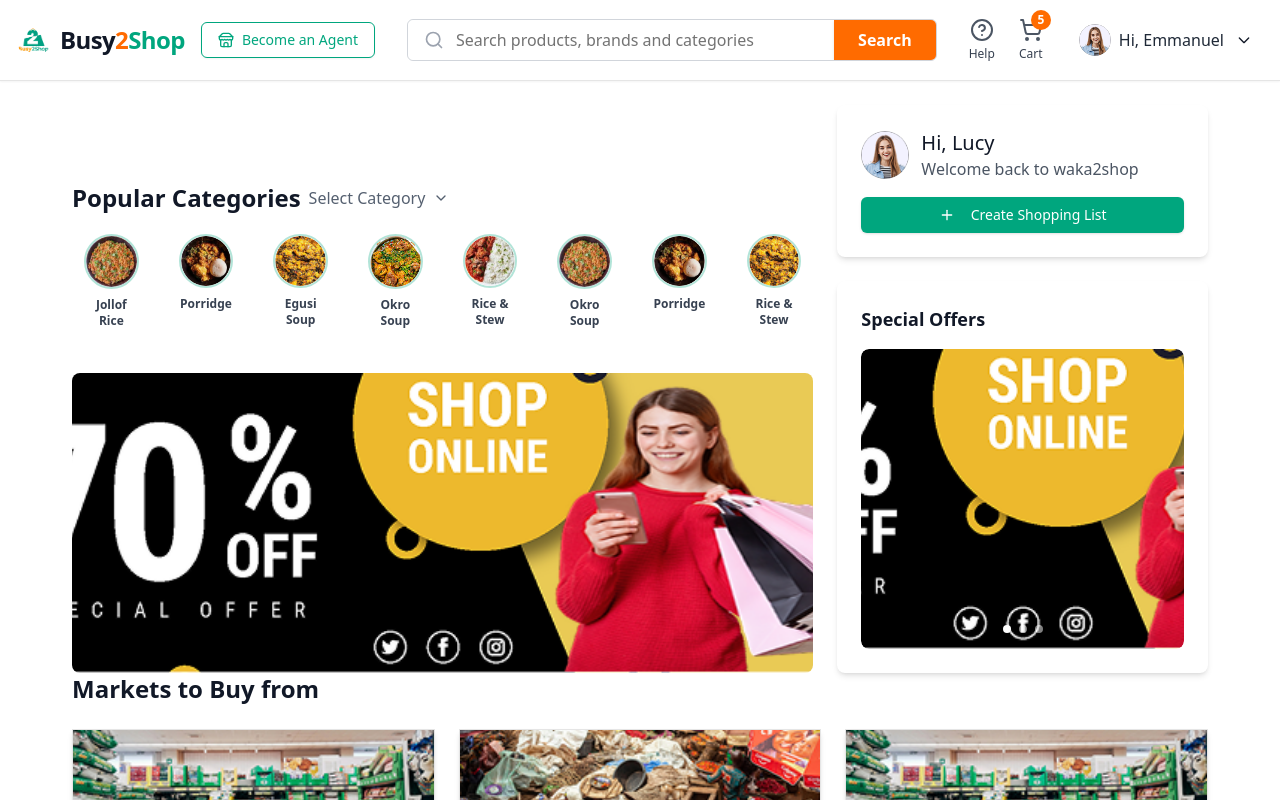
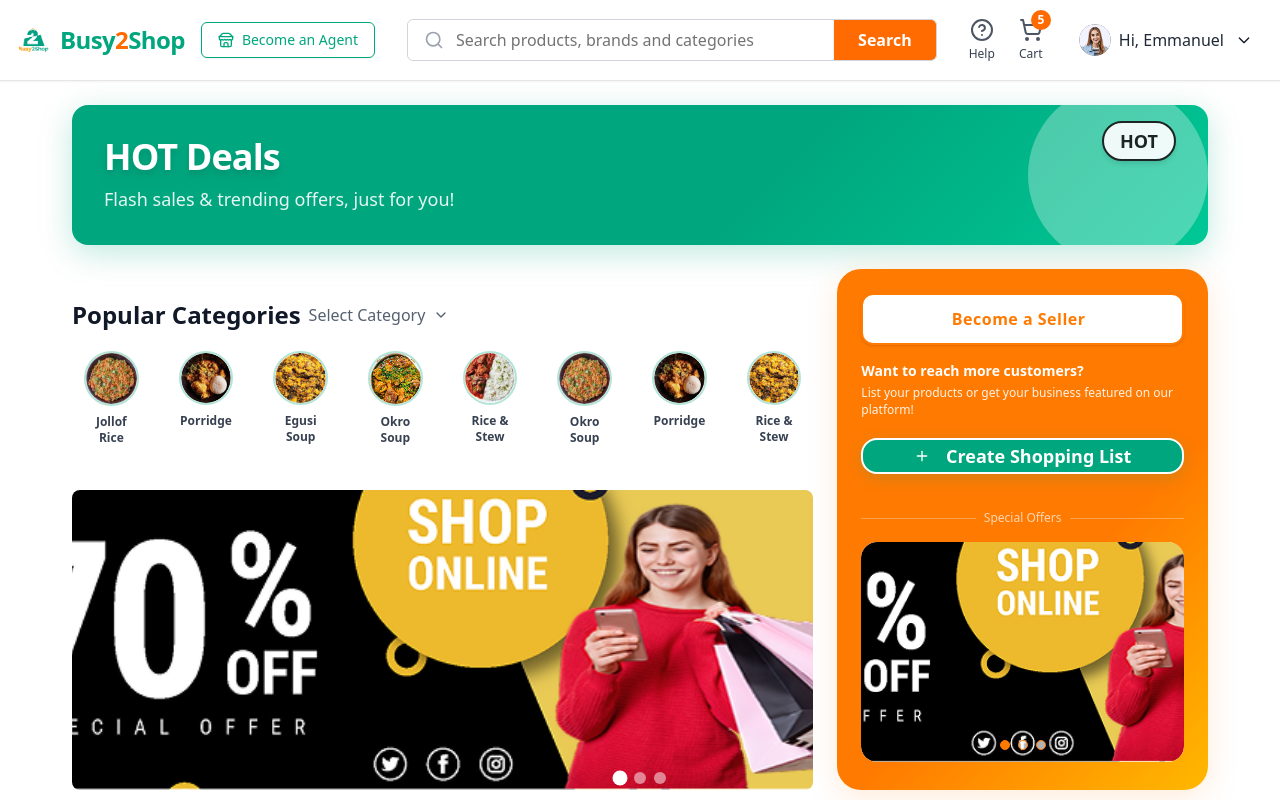
Before and after one commit to Busy2Shop/Busy2Shop-FE, a Next.js app: page / in a window 1280 px wide. Shown: the top 800 px of the page. Built offline with nearby package versions, Linux system fonts and the light colour scheme.

Commit message:
feat: add HOT Deals banner to HomeContent and update Navbar logo color

```diff
--- a/components/home-content.tsx
+++ b/components/home-content.tsx
@@ -199,6 +199,21 @@ export default function HomeContent() {
 
     return (
         <div className="w-full p-12 pt-0">
+            {/* HOT Deals Flash Banner */}
+            <div className="w-full mb-6">
+                <div className="relative flex items-center justify-between bg-primary rounded-2xl shadow-2xl p-8 text-white overflow-hidden" style={{boxShadow: '0 8px 32px 0 rgba(0,166,126,0.25)', background: 'linear-gradient(135deg, #00A67E 60%, #00C896 100%)'}}>
+                    <div className="flex flex-col gap-2 z-10">
+                        <span className="text-4xl font-extrabold drop-shadow-lg tracking-tight">HOT Deals</span>
+                        <span className="text-lg font-medium opacity-90">Flash sales & trending offers, just for you!</span>
+                    </div>
+                    <div className="absolute right-0 top-0 bottom-0 w-1/3 flex items-center justify-end pointer-events-none">
+                        <svg width="180" height="180" viewBox="0 0 180 180" fill="none" xmlns="http://www.w3.org/2000/svg" className="opacity-30">
+                            <circle cx="90" cy="90" r="90" fill="#fff" />
+                        </svg>
+                    </div>
+                    <span className="absolute top-4 right-8 bg-white text-secondary-foreground font-bold px-4 py-1 rounded-full shadow-md text-lg z-20 animate-pulse border-2 border-primary">HOT</span>
+                </div>
+            </div>
             <div className="flex gap-6 items-end">
                 {/* Main Content (2/3 width) */}
                 <div className="w-2/3">
@@ -379,48 +394,63 @@ export default function HomeContent() {
                 </div>
 
                 {/* Side Content (1/3 width) */}
-                <div className="w-1/3 flex flex-col gap-6">
-                    {/* Welcome Section with Shopping List */}
-                    <div className="bg-white rounded-lg p-6 shadow-md">
-                        <div className="flex items-center mb-4">
-                            <Avatar className="h-12 w-12 mr-3">
-                                <AvatarImage src="/images/Avatar.png" alt="Lucy" />
-                                <AvatarFallback>LW</AvatarFallback>
-                            </Avatar>
+                <div className="w-1/3 flex flex-col gap-8">
+                    {/* Tablet-style Sell on Busy2Shop Card */}
+                    <div
+                        className="rounded-3xl p-6 shadow-lg relative flex flex-col items-stretch"
+                        style={{
+                            background: "linear-gradient(135deg, #FF7A00 60%, #FFB800 100%)",
+                            boxShadow: "0 8px 32px 0 rgba(255,122,0,0.15)",
+                            minHeight: 420,
+                        }}
+                    >
+                        {/* Sell on Busy2Shop Action Button */}
+                        <Link
+                            href={"/sell"}
+                            className="w-full flex items-center justify-center bg-white text-[#FF7A00] hover:bg-[#FFB800] hover:text-white font-bold text-base py-3 rounded-xl shadow transition-colors mb-4 border-2 border-[#FF7A00] focus:outline-none focus:ring-2 focus:ring-[#FF7A00]"
+                            style={{ letterSpacing: 0.5 }}
+                        >
+                            <span className="mr-2">Become a Seller</span>
+                        </Link>
+                        <div className="flex items-center mb-3">
                             <div>
-                                <h2 className="text-xl font-medium">Hi, Lucy</h2>
-                                <p className="text-gray-600">Welcome back to waka2shop</p>
+                                <h2 className="text-sm font-semibold text-white mb-1">Want to reach more customers?</h2>
+                                <p className="text-xs text-white/90 leading-snug">List your products or get your business featured on our platform!</p>
                             </div>
                         </div>
+                        {/* Create Shopping List - Primary Action */}
                         <Link
                             href={"/shopping-list"}
                             className={cn(
                                 buttonVariants({ variant: "default" }),
-                                "w-full flex items-center justify-center bg-[#00A67E] hover:bg-[#008F6B] text-white"
+                                "w-full flex items-center justify-center bg-[#00A67E] text-white hover:bg-[#008F6B] font-extrabold text-lg py-4 rounded-2xl shadow-lg transition-colors mt-2 mb-7 border-2 border-white focus:outline-none focus:ring-2 focus:ring-[#00A67E]"
                             )}
+                            style={{ boxShadow: '0 4px 16px 0 rgba(0,166,126,0.18)' }}
                         >
-                            <Plus className="h-5 w-5 mr-2" />
+                            <Plus className="h-6 w-6 mr-2" />
                             Create Shopping List
                         </Link>
-                    </div>
-
-                    {/* IMPROVED CUBE SLIDER */}
-                    <div className="bg-white rounded-lg p-6 shadow-md">
-                        <h3 className="text-lg font-semibold mb-4">Special Offers</h3>
-                        <div className="relative h-[300px] w-full overflow-hidden rounded-lg cubePerspective">
-                            <div className={`absolute inset-0 transition-all duration-700 cubeSlide ${cubeDirection} ${isTransitioning ? 'active' : ''}`}>
+                        <div className="flex items-center my-2">
+                            <div className="flex-1 h-px bg-white/30" />
+                            <span className="mx-2 text-xs text-white/70 font-medium">Special Offers</span>
+                            <div className="flex-1 h-px bg-white/30" />
+                        </div>
+                        {/* Special Offers Cube Slider */}
+                        <div className="relative h-[220px] w-full overflow-hidden rounded-2xl mt-2 mb-1 bg-white/80 shadow-inner flex items-center justify-center">
+                            <div className={`absolute inset-0 transition-all duration-700 cubeSlide ${cubeDirection} ${isTransitioning ? 'active' : ''}`}
+                                style={{ padding: 12 }}>
                                 <Image
                                     src={promoBanners[currentCubeIndex].image}
                                     alt={promoBanners[currentCubeIndex].alt}
                                     fill
-                                    className="object-cover rounded-lg"
+                                    className="object-cover rounded-2xl"
                                 />
                             </div>
-                            <div className="absolute bottom-4 left-0 right-0 flex justify-center gap-2">
+                            <div className="absolute bottom-3 left-0 right-0 flex justify-center gap-2 z-10">
                                 {promoBanners.map((_, index) => (
                                     <button
                                         key={index}
-                                        className={`w-2 h-2 rounded-full ${index === currentCubeIndex ? 'bg-white' : 'bg-white/50'}`}
+                                        className={`w-2.5 h-2.5 rounded-full border border-[#FF7A00] transition-all duration-200 ${index === currentCubeIndex ? 'bg-[#FF7A00]' : 'bg-white/70 hover:bg-[#FFB800]'}`}
                                         onClick={() => setCurrentCubeIndex(index)}
                                         aria-label={`Go to slide ${index + 1}`}
                                     />
@@ -431,7 +461,7 @@ export default function HomeContent() {
                 </div>
             </div>
             {/* Markets List */}
-            <div className="mb-8">
+            <div className="mb-8 mt-12">
                 <h2 className="text-2xl font-bold mb-6">Markets to Buy from</h2>
                 <div className="grid grid-cols-1 sm:grid-cols-2 md:grid-cols-3 gap-6">
                     {markets.map((market, index) => (
--- a/components/navbar.tsx
+++ b/components/navbar.tsx
@@ -39,7 +39,7 @@ export default function Navbar() {
                     <div className="flex items-center gap-4">
                         <Link href="/" className="flex items-center gap-2">
                             <Image src="/images/logo-for-white-bg.png" alt="Logo" width={36} height={36} className="rounded-full" />
-                            <span className="text-2xl font-bold tracking-tight">
+                            <span className="text-[#00A67E] text-2xl font-bold tracking-tight">
                                 Busy
                                 <span className="text-[#FF6B00]">2</span>
                                 <span className="text-[#00A67E]">Shop</span>
```
